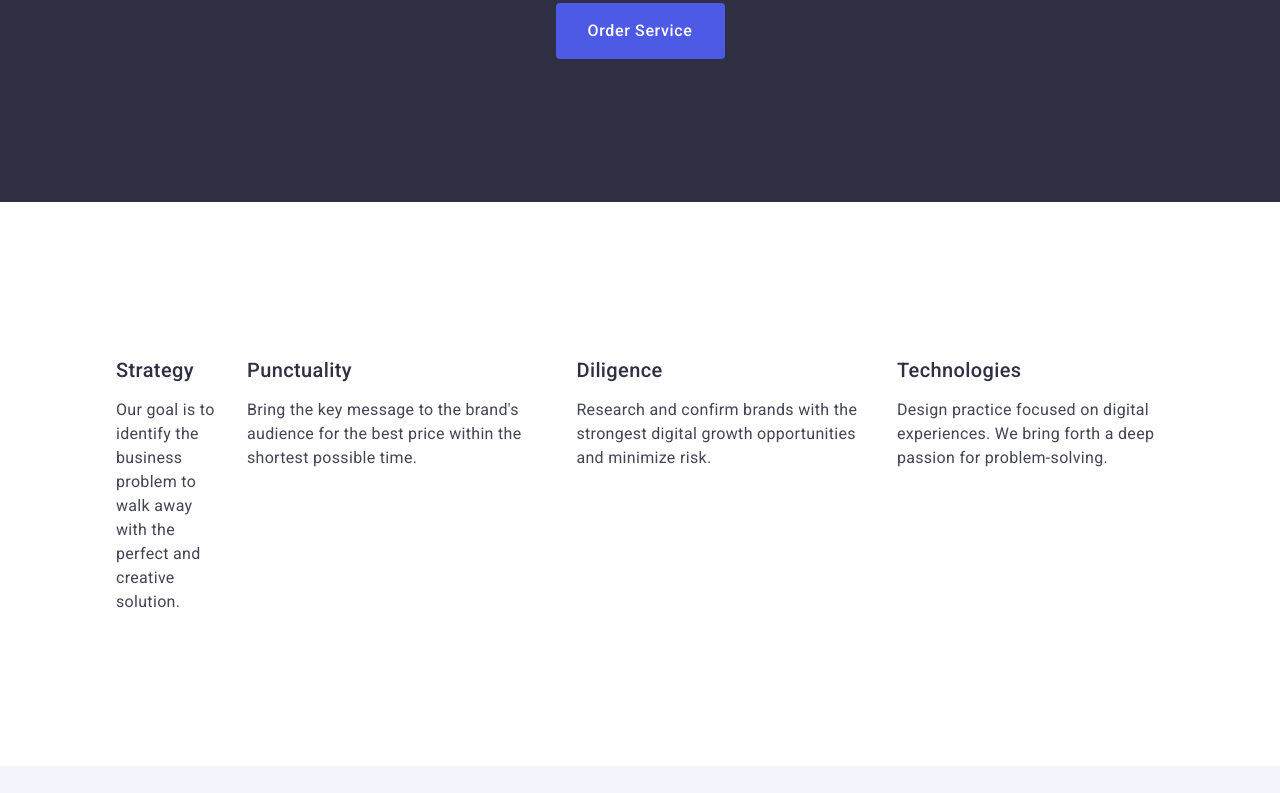
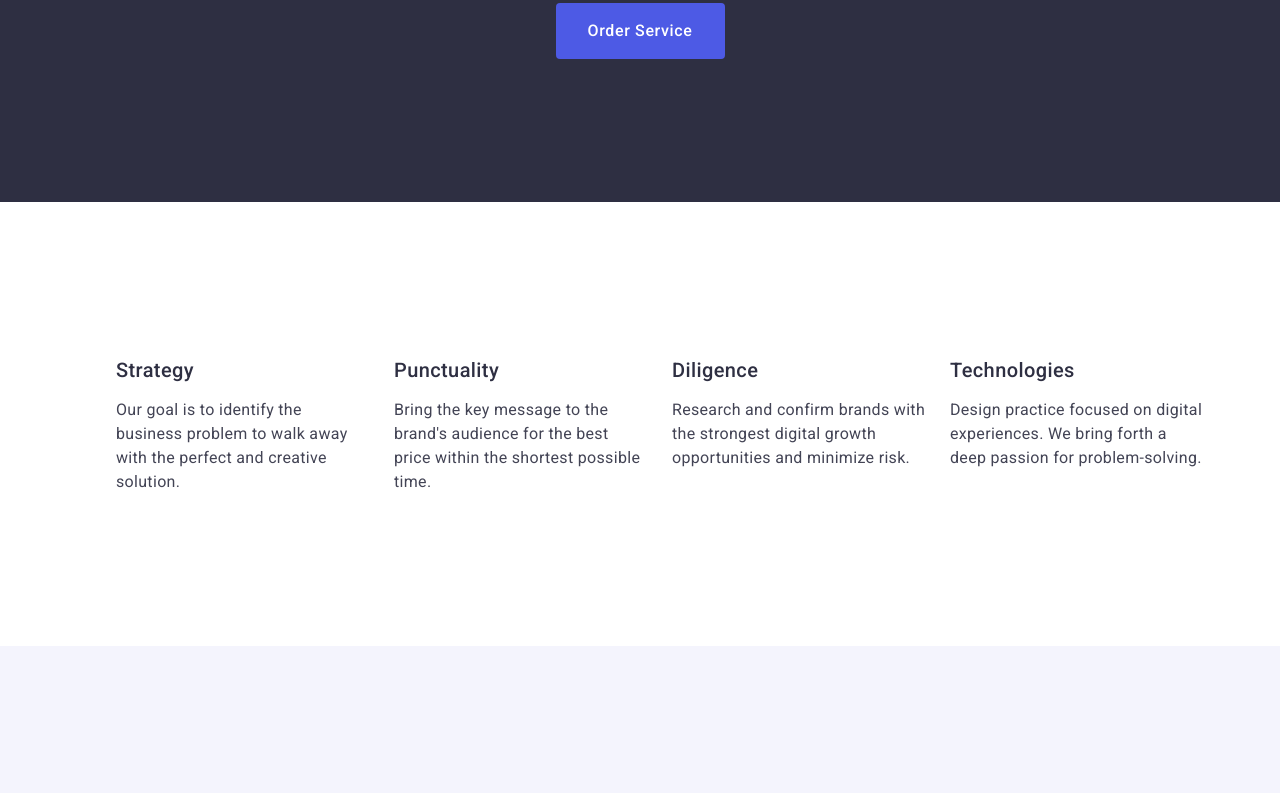
Before and after one commit to Nunam-UK/goit-markup-hw-03, a plain HTML site: page index.html in a window 1280 px wide. Shown: the part 455-1248 px from the top of the page. Drawn offline with nearby package versions, Linux system fonts and the light colour scheme.

Commit message:
add index file

```diff
--- a/css/styles.css
+++ b/css/styles.css
@@ -190,12 +190,11 @@ button {
 }
 
 .benefits-item {
+  flex-basis: calc((100% - 72px) / 4);
 
 }
 
-.benefits-item-first {
-  width: calc((100% - 72px) / 4);
-}
+
 
 .benefits-title {
   font-size: 0;
--- a/index.html
+++ b/index.html
@@ -65,7 +65,7 @@
         <h2 class="benefits-title">Our Benefits</h2>
 
         <ul class="benefits-list">
-          <li class="benefits-item benefits-item-first">
+          <li class="benefits-item">
             <h3 class="benefits-item-title">Strategy</h3>
             <p class="benefits-item-text">
               Our goal is to identify the business problem to walk away with the
```
